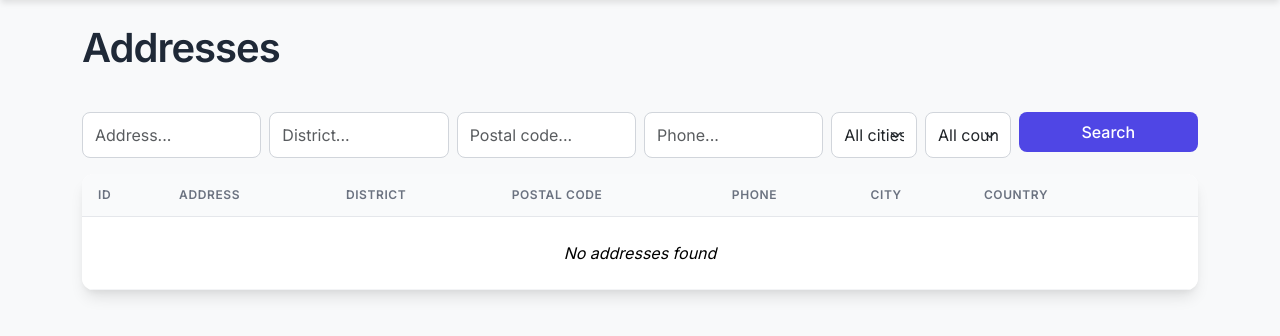
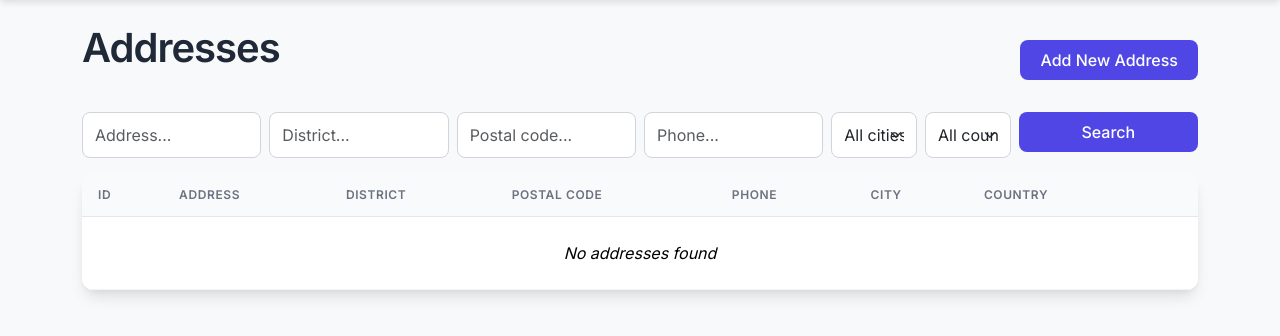
Before and after one commit to ituitis20-yilmazal19/DataTrack, a Flask app: page /address in a window 1280 px wide. Shown: the part 78-414 px from the top of the page. Run offline with Flask 3, Linux system fonts and the light colour scheme; data that the repository does not hold is empty.

Commit message:
Button for addition page added

```diff
--- a/templates/address.html
+++ b/templates/address.html
@@ -4,6 +4,7 @@
 {% block content %}
 <div class="d-flex justify-content-between align-items-center mb-3">
   <h1>Addresses</h1>
+  <a href="{{ url_for('address_add') }}" class="btn btn-primary">Add New Address</a>
 </div>
 
 <!-- Search and Filter Form -->
```
